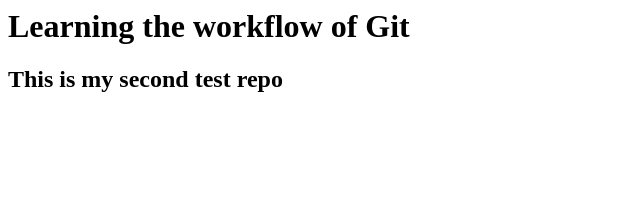
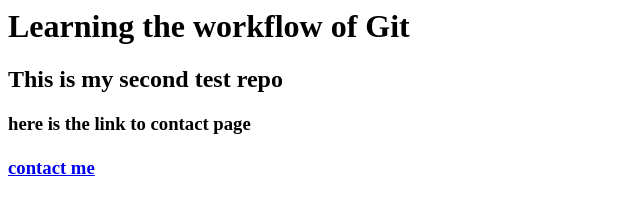
Before and after one commit to PrateekRohilla/test-repo, a plain HTML site: page index.html in a window 1280 px wide. Shown: the whole page, without its empty margins (0-640 px from the left). Drawn offline with Linux system fonts and the light colour scheme.

Commit message:
link to contact page added

```diff
--- a/index.html
+++ b/index.html
@@ -11,5 +11,10 @@
         <h2>
             This is my second test repo
         </h2>
+        <h3>
+            here is the link to contact page
+            <br><br>
+            <a href="contact.html">contact me</a>
+        </h3>
     </body>
 </html>
```
